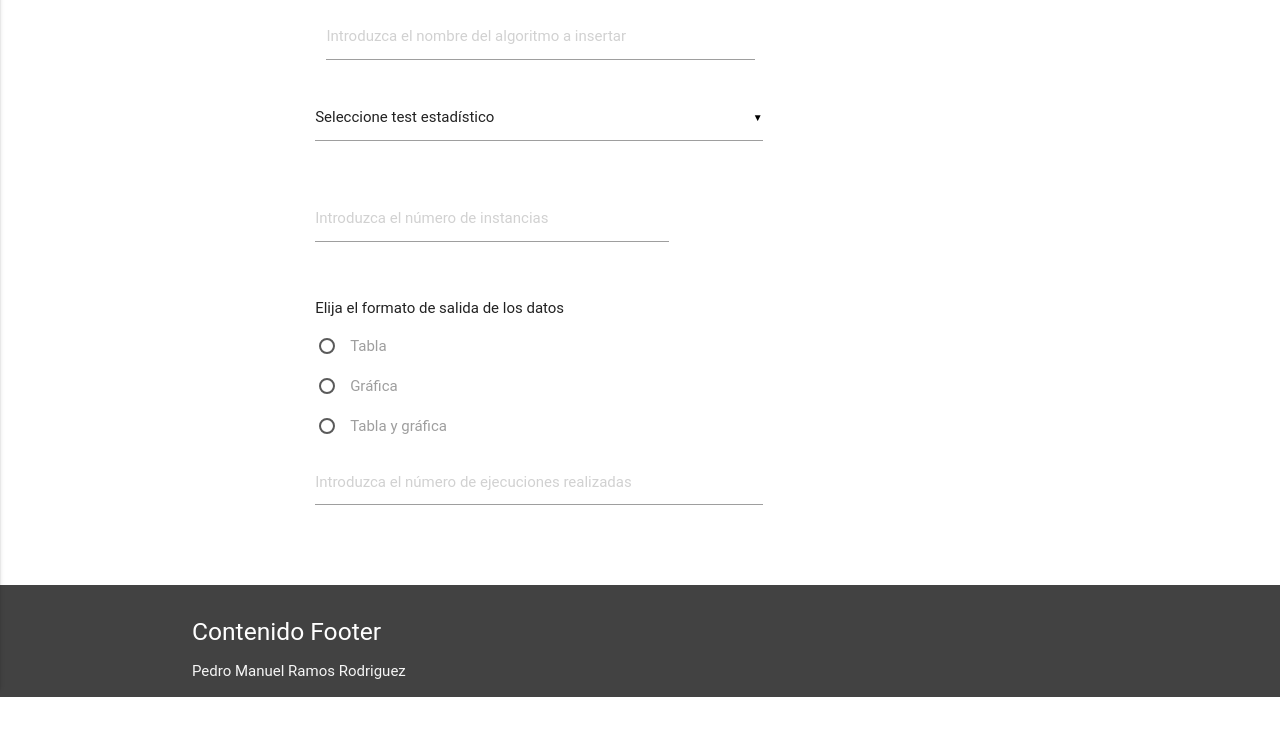
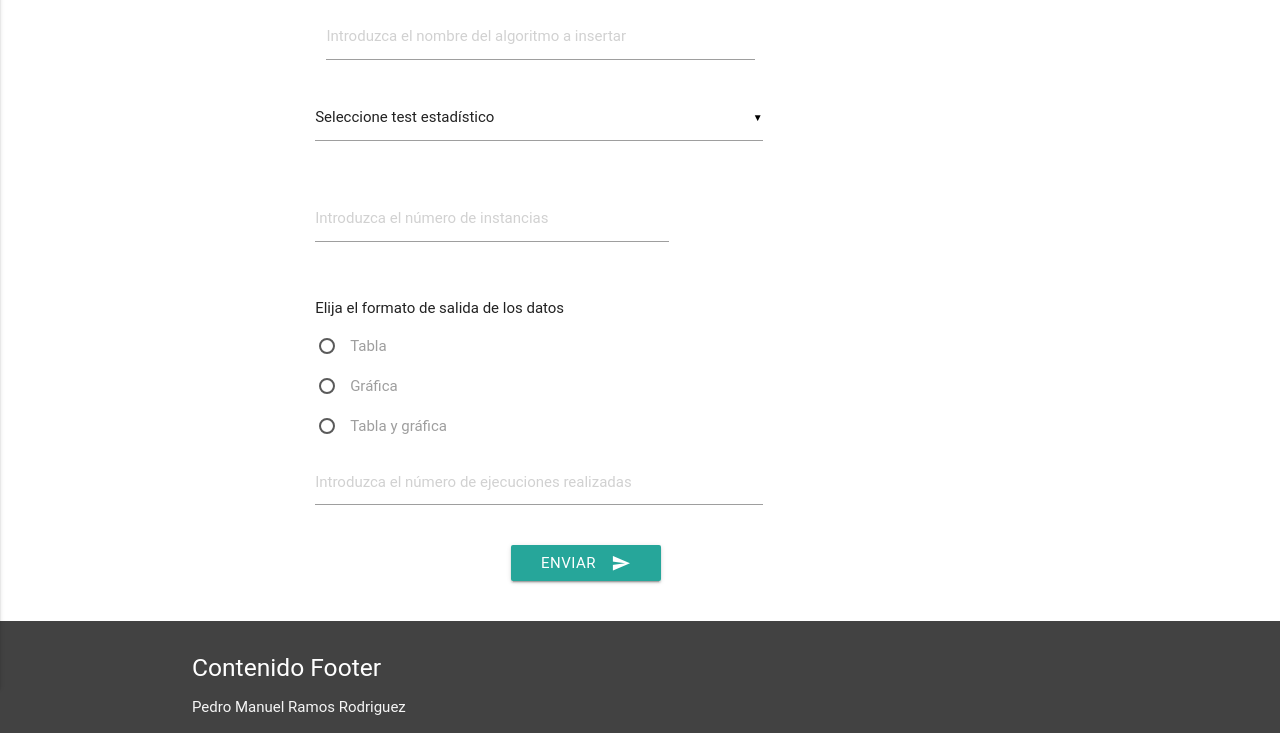
Before and after one commit to PedroRamosRguez/Metanalyze, a Django app: page / in a window 1280 px wide. Shown: the part 172-925 px from the top of the page. Before the commit the page ends 869 px from the top, so only its background shows below. Run offline with Django 3.2, Linux system fonts and the light colour scheme; some libraries are stand-ins or nearby versions; some web fonts are replaced.

Commit message:
Cambiando lo de añadir algoritmo para no dar tantos clicks

```diff
--- a/app/templates/app/main.html
+++ b/app/templates/app/main.html
@@ -9,22 +9,19 @@
     </select>
   </div>-->
   <div class="col s10">
-    <form action="pruebatemplate/" method="post"onsubmit="return false;" >
+    <form action="pruebatemplate/" method="post" onsubmit="return false;">
       <div class="row" >
         <div class="input-field center col s10">
           <input type="text" name="algoritmo" placeholder="Introduzca el nombre del algoritmo a insertar" id="algoritmo" oninput="addalgoritmo()">
-          <button class="btn waves-effect waves-light" type="submit" name="action" id="introduceAlgoritmo">
-            <i class="material-icons right">send</i>
-          </button>
           <div class="file-field input-field" id = "ficheroPruebas">
             <div class="btn">
               <span>File</span>
               <input type="file">
             </div>
-            <div class="file-path-wrapper">
-              <input class="file-path validate" type="text" placeholder="Selecciona el fichero para ejecutar las pruebas">
+            <div class="file-path-wrapper ">
+              <input class="file-path validate " type="text" placeholder="Selecciona el fichero para ejecutar las pruebas">
             </div>
-            <button class="btn waves-effect waves-light" type="submit" name="action">Enviar
+            <button class="btn waves-effect waves-light" type="submit" name="action" id="introduceAlgoritmo">
               <i class="material-icons right">send</i>
             </button>
         </div>
@@ -41,12 +38,12 @@
       </div>
       <div class="row" >
         <div class="input-field center col s8">
-          <input type="text" name="pruebainstancia" placeholder="Introduzca el número de instancias" id="pruebainstancia"
+          <input type="text" name="nInstancia" placeholder="Introduzca el número de instancias" id="nInstancia"
           oninput ="compruebaInstancia()">
 
           <span id="spanPrueba">Error,el número de instancias debe estar comprendido entre 1-99</span>
-          <button class="btn-floating waves-effect waves-light red" type="submit" name="action" id="introduceInstancia">
-            <i class="material-icons right">add</i>
+          <button class="btn waves-effect waves-light" type="submit" name="action" id="introduceInstancia">Añadir instancias
+            <i class="material-icons right ">send</i>
           </button>
           <div id="addInstancias"></div>
         </div>
@@ -75,6 +72,9 @@
           <input type="text" id="nejecuciones" name="nejecuciones" placeholder="Introduzca el número de ejecuciones realizadas">
         </div>
       </div>
+      <button class="btn waves-effect waves-light " type="submit" name="action" id="enviar">Enviar
+        <i class="material-icons right">send</i>
+      </button>
     </form>
   </div>
 </div>
--- a/app/templates/app/scripts.html
+++ b/app/templates/app/scripts.html
@@ -21,8 +21,9 @@ HTML DE INDEX, SOLO AÑADIR {% STATIC NOMBRE DEL SCRIPT...}
 <!--Script que oculta algunos elementos de la web cuando se carga...-->
 <script type="text/javascript">
  $(document).ready(() =>{
-    $("#introduceAlgoritmo").css("display", "none");
-    $("#ficheroPruebas").css("display", "none");
+    $("#introduceAlgoritmo").hide()
+    //$("#ficheroPruebas").css("display", "none");
+    $("#ficheroPruebas").hide();
     $("#spanPrueba").css("display", "none");
     $("#introduceInstancia").hide();
   })
@@ -38,26 +39,32 @@ un botón para enviarlo a la base de datos o json pertinente...-->
     let contador= document.getElementById("algoritmo").value.length;
     console.log(contador)
     if(contador !== 0){
-      $("#introduceAlgoritmo").css("display", "inherit");
+      $("#introduceAlgoritmo").show()
+      $("#ficheroPruebas").show();
       document.getElementById("introduceAlgoritmo").innerHTML = "Introducir algoritmo: " + valor;
     }else{
-      $("#introduceAlgoritmo").css("display", "none");
-      $("#ficheroPruebas").css("display", "none");
+      $("#introduceAlgoritmo").hide();
+      $("#ficheroPruebas").hide();
     }
     return valor
   }
 </script>
 <script type="text/javascript">
-  const algoritmos=[]
+  //const algoritmos=[]
   $("#introduceAlgoritmo").click(() =>{
     $('#introduceAlgoritmo').prop("disabled")
-    $("#ficheroPruebas").css("display", "inherit");
+    //$("#ficheroPruebas").css("display", "inherit");
     let algoritmoIntroducido = addalgoritmo()
     //$("#algoritmo").val('')
     //$("#introducealgoritmo").css("display", "none");
-    algoritmos.push(algoritmoIntroducido)
-    console.log(algoritmos)
-    console.log('introducido el algoritmo...')
+    //algoritmos.push(algoritmoIntroducido)
+    console.log(algoritmoIntroducido)
+    //console.log('introducido el algoritmo...')
+    alert('algoritmo introducido');
+    $("#introduceAlgoritmo").hide();
+    $("#ficheroPruebas").hide();
+    //faltaria poner lo de subir el algoritmo asociado a un fichero...
+    return(algoritmoIntroducido);
  });
 </script>
 
@@ -66,18 +73,18 @@ mostrando un error...-->
 <script type="text/javascript">
   compruebaInstancia = () => {
 
-    let instancia = document.getElementById("pruebainstancia").value;
+    let instancia = document.getElementById("nInstancia").value;
     console.log(instancia)
     if(instancia.match(/^[1-9][0-9]{0,1}$/)){
       $("#spanPrueba").css("display", "none");
-      $("#pruebainstancia").css("color","inherit")
+      $("#nInstancia").css("color","inherit")
       console.log('acepto...')
       $("#introduceInstancia").show();
     }else{
       console.log('no acepto')
-      $("#pruebainstancia").css("color","#FF0000")
+      $("#nInstancia").css("color","#FF0000")
       $("#spanPrueba").css("display", "inherit");
-      $("#introduceInstancia").css("display", "none");
+      $("#introduceInstancia").hide();
     }
   }
 </script>
@@ -90,14 +97,14 @@ mostrando un error...-->
 <script type="text/javascript">
   $("#introduceInstancia").click(() => {
     console.log("di click...")
-    let nInstancia = document.getElementById("pruebainstancia").value;
+    let nInstancia = document.getElementById("nInstancia").value;
     console.log(nInstancia)
-    $("#pruebainstancia").css("display","none");
+    $("#nInstancia").css("display","none");
     $("#introduceInstancia").css("display","none");
     let i=1;
     while(i <= nInstancia){
       let inputInstancias = `<input type="text" name="nInstancia${i}" placeholder="Añadir instancia ${i}                      "id="instancia${i}">
-                             <button class="btn-floating waves-effect waves-light red" type="submit" name="action" id="btninstancia${i}" onclick="introduceInstancias(${i})">
+                             <button class="btn-floating waves-effect waves-light grey darken-3" type="submit" name="action" id="btninstancia${i}" onclick="introduceInstancias(${i})">
                                <i class="material-icons right">add</i>
                              </button> `
       $("#addInstancias").append(inputInstancias);
```
